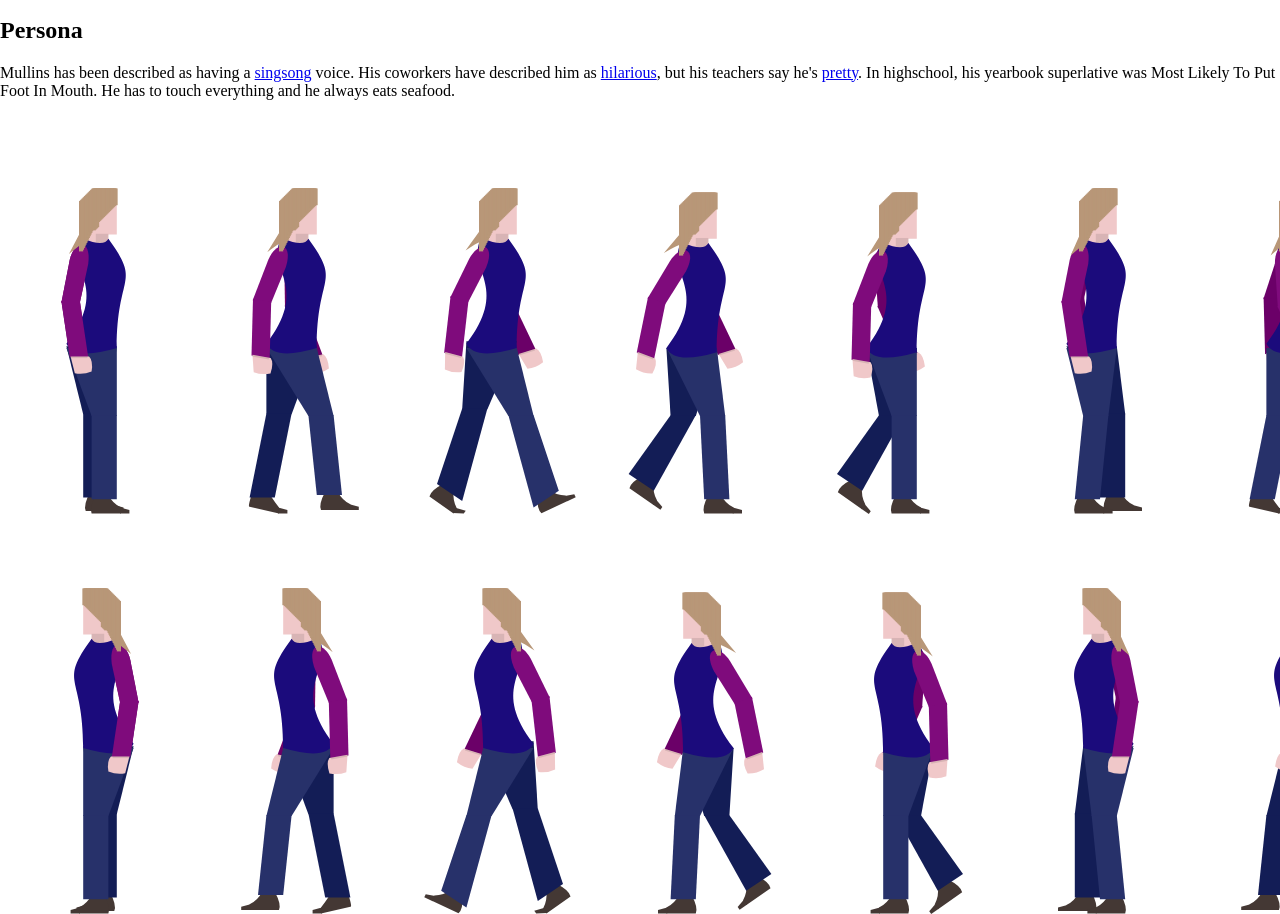
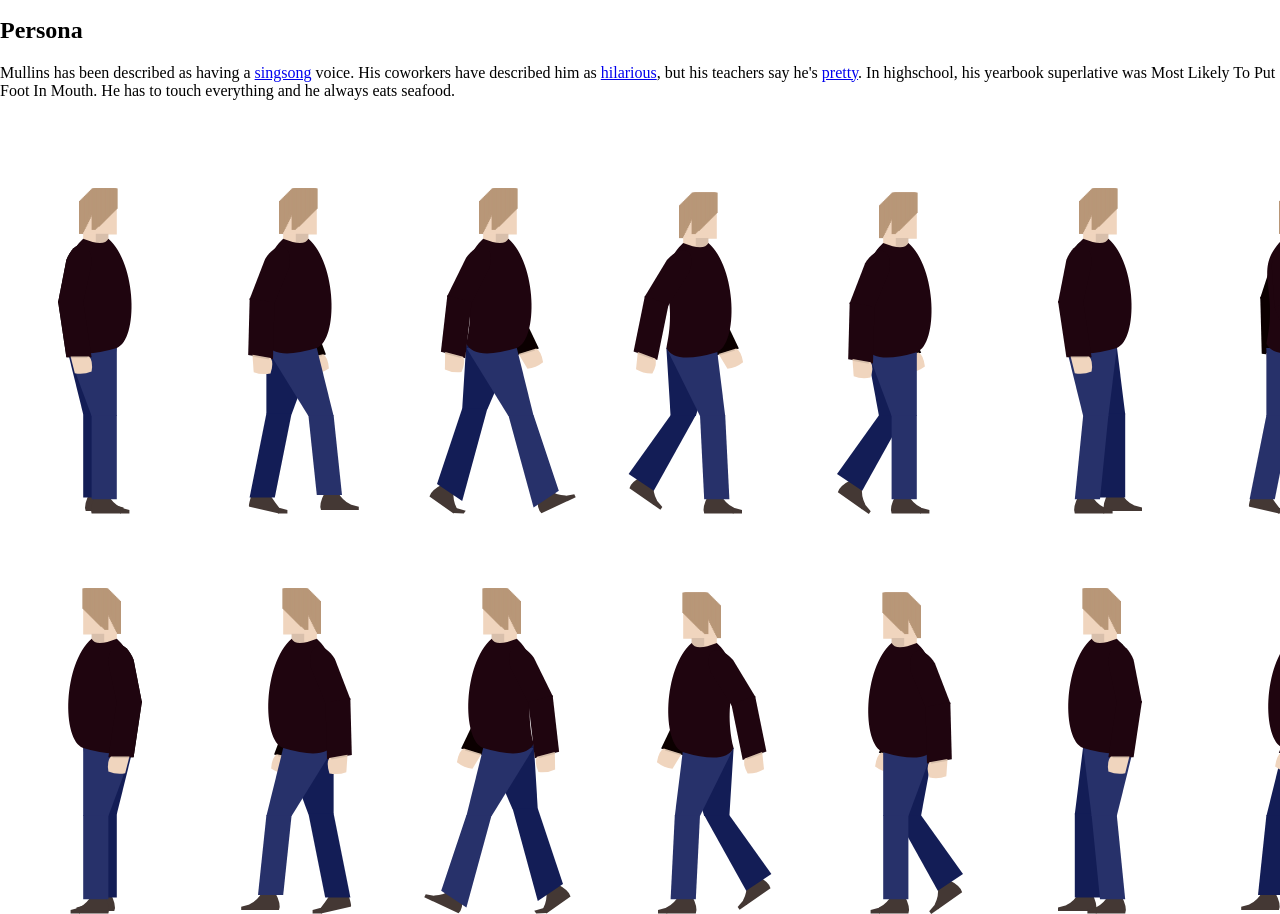
Before and after one commit to Loboconcepts/s-s, a plain HTML site: page chargen.html in a window 1280 px wide. Shown: the part 548-1462 px from the top of the page. Drawn offline with Linux system fonts and the light colour scheme.

```diff
--- a/chargen.html
+++ b/chargen.html
@@ -526,16 +526,20 @@ function hexToRgb(hex) {
 
 }
 
+function getRGB(str){
+  var match = str.match(/rgba?\((\d{1,3}), ?(\d{1,3}), ?(\d{1,3})\)?(?:, ?(\d(?:\.\d?))\))?/);
+  return [match[1],match[2],match[3]];
+}
 
-var c_stop = {
+var c = {
 	size : 84, // height in inches divided by 80 (6'8") in inches.
 	skin : hexToRgb(physicalAttributes.skinColor),
 	hair : {
 		color     : hexToRgb(physicalAttributes.hairColor),
-		back      : 70,
-		sideburns : 70,
-		middle    : 10,
-		max       : Math.floor(physicalAttributes.bangs/10)
+		back      : Math.abs(-physicalAttributes.hairHeight-physicalAttributes.hairLength)/20,
+		sideburns : 10+physicalAttributes.hairPuff/10,
+		middle    : (physicalAttributes.hairPuff)/12,
+		max       : (600-physicalAttributes.hairHeight)/12
 	},
 	beard : {
 		sideburns : 0,
@@ -543,24 +547,24 @@ var c_stop = {
 		chin      : 0
 	},
 	torso : {
-		chest     : 40,
-		stomach   : 10,
-		build     : 25,
-		posture   : 0,
-		waist     : 30,
-		back      : 20,
-		arms      : 0
+		chest     : (genChoice==0) ? 10+(physicalAttributes.neckWidth-70)/2 : 40+(physicalAttributes.neckWidth-70)/2,
+		stomach   : (genChoice==0) ? 20+(physicalAttributes.bodyWidth-300)/10 : 0+(physicalAttributes.bodyWidth-300)/5,
+		build     : (genChoice==0) ? 0 : 25,
+		posture   : (genChoice==0) ? 80 : 0,
+		waist     : (genChoice==0) ? 10 : 30,
+		back      : (genChoice==0) ? 0 : 30,
+		arms      : (genChoice==0) ? 5 : 0
 	},
 	clothes : {
 		pants     : [39,49,106],
-		shirt     : [231, 146, 152],
-		sleeves   : [205, 141, 119,1],
+		shirt     : getRGB(physicalAttributes.shirtColor),
+		sleeves   : getRGB(physicalAttributes.shirtColor),
 		shoes     : [68, 56, 52]
 	}
 }
-
-var c = {
-	size : 84, // height in inches divided by 80 (6'8") in inches. 84
+// @@@
+var c_old = {
+	size : 89, // height in inches divided by 80 (6'8") in inches. 84
 	skin : hexToRgb("#F0C8C9"),
 	hair : {
 		color     : hexToRgb("#B89778"),
@@ -833,7 +837,8 @@ var c = {
 
 			ctx.restore();
 		}
-
+function draw() {
+		ctx.clearRect(0,0,2000,1200);
 		var step_1 = {
 			save       : ctx.save(),
 			size       : ctx.setTransform(c.size/100,0,0,c.size/100,100-c.size,(100-c.size)*4),
@@ -1251,7 +1256,7 @@ var c = {
 		var fall_3 = {
 			save       : ctx.save(),
 
-			size       : ctx.setTransform(c.size/100-.1,0,0,c.size/100,1500-c.size,(300-c.size)*4),
+			size       : ctx.setTransform(c.size/100-.1,0,0,c.size/100,1400,1065+(100-c.size)),
 			rotate     : ctx.rotate(90 * Math.PI / 180),
 			// back_arm   : Arm(40,5,0,10,true),
 			back_foot  : Foot(337,53,0,0,50),
@@ -1268,6 +1273,15 @@ var c = {
 			beard      : Beard(0,0),
 			restore    : ctx.restore()
 		}
+		window.setTimeout(function() {
+			ctx.drawImage(faceInCanvas,1800,1000);
+		},100)
+
+		dataURL = canvas.toDataURL();
+		animate.src = dataURL;
+	}
+
+	window.setTimeout(draw, 100)
 
 
 var faceInCanvasURL = face.toDataURL();
@@ -1277,9 +1291,9 @@ faceInCanvas.src = faceInCanvasURL;
 
 
 
-		var dataURL = canvas.toDataURL();
+		var dataURL;
 		var animate = new Image();
-		animate.src = dataURL;
+
 
 
 
@@ -1294,7 +1308,7 @@ faceInCanvas.src = faceInCanvasURL;
 			ctx2.clearRect(0,0,200,400);
 			ctx2.drawImage(animate,(i*200),0,200,400,0,0,200,400);
 
-			ctx.drawImage(faceInCanvas,1800,1000)
+
 			i++
 			if (i==10) i=0;
 			window.setTimeout(run,150);
@@ -1306,6 +1320,8 @@ faceInCanvas.src = faceInCanvasURL;
 
 
 
+
+
 	</script>
 
 </body>
```
Also changed, not shown: index.html (+5 -5 lines), js/main.js (+5 -4 lines), assets/annalee-hawthorn.png (added).
